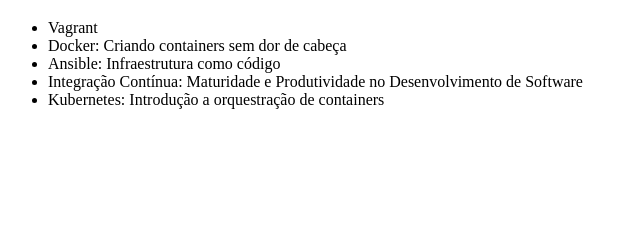
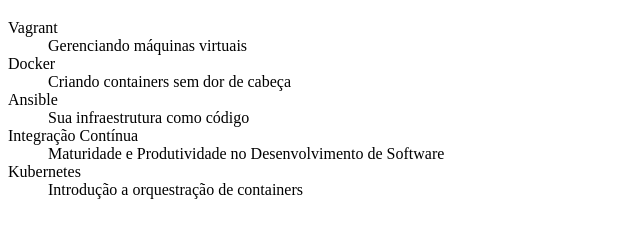
Before and after one commit to mayconrabelo/alura-git, a plain HTML site: page index.html in a window 1280 px wide. Shown: the part 61-298 px from the top of the page, without its empty margins (0-640 px from the left). Drawn offline with Linux system fonts and the light colour scheme.

Commit message:
Trocando UL por DL
Separando os titulos

Quebras de linha

```diff
--- a/index.html
+++ b/index.html
@@ -7,12 +7,22 @@
 <body>
     <h1>Cursos de DevOps</h1>
 
-    <ul>
-        <li>Vagrant</li>
-        <li>Docker: Criando containers sem dor de cabeça</li>
-        <li>Ansible: Infraestrutura como código</li>
-        <li>Integração Contínua: Maturidade e Produtividade no Desenvolvimento de Software</li>
-        <li>Kubernetes: Introdução a orquestração de containers</li>
-    </ul>
+    <dl>
+
+        <dt>Vagrant</dt>
+        <dd>Gerenciando máquinas virtuais</dd>
+
+        <dt>Docker</dt>
+        <dd>Criando containers sem dor de cabeça</dd>
+
+        <dt>Ansible</dt>
+        <dd>Sua infraestrutura como código</dd>
+
+        <dt>Integração Contínua</dt>
+        <dd>Maturidade e Produtividade no Desenvolvimento de Software</dd>
+
+        <dt>Kubernetes</dt>
+        <dd>Introdução a orquestração de containers</dd>
+    </dl>
 </body>
 </html>
```
